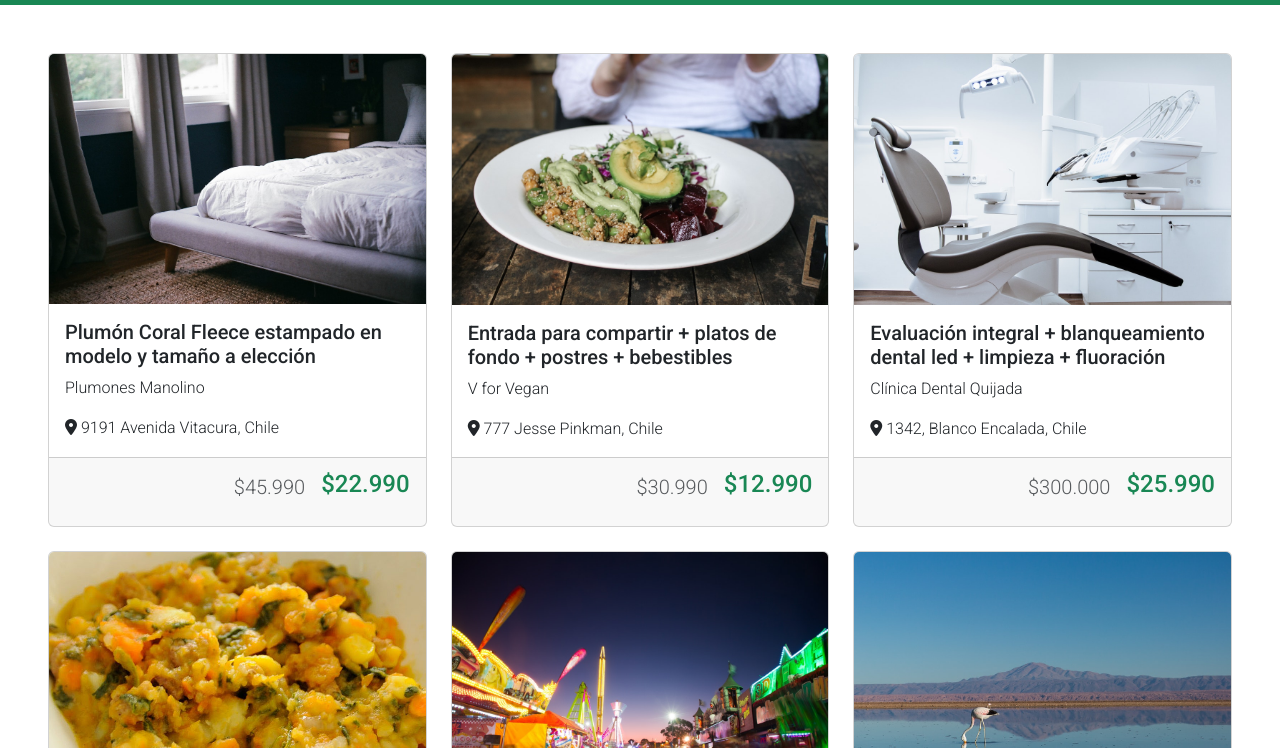
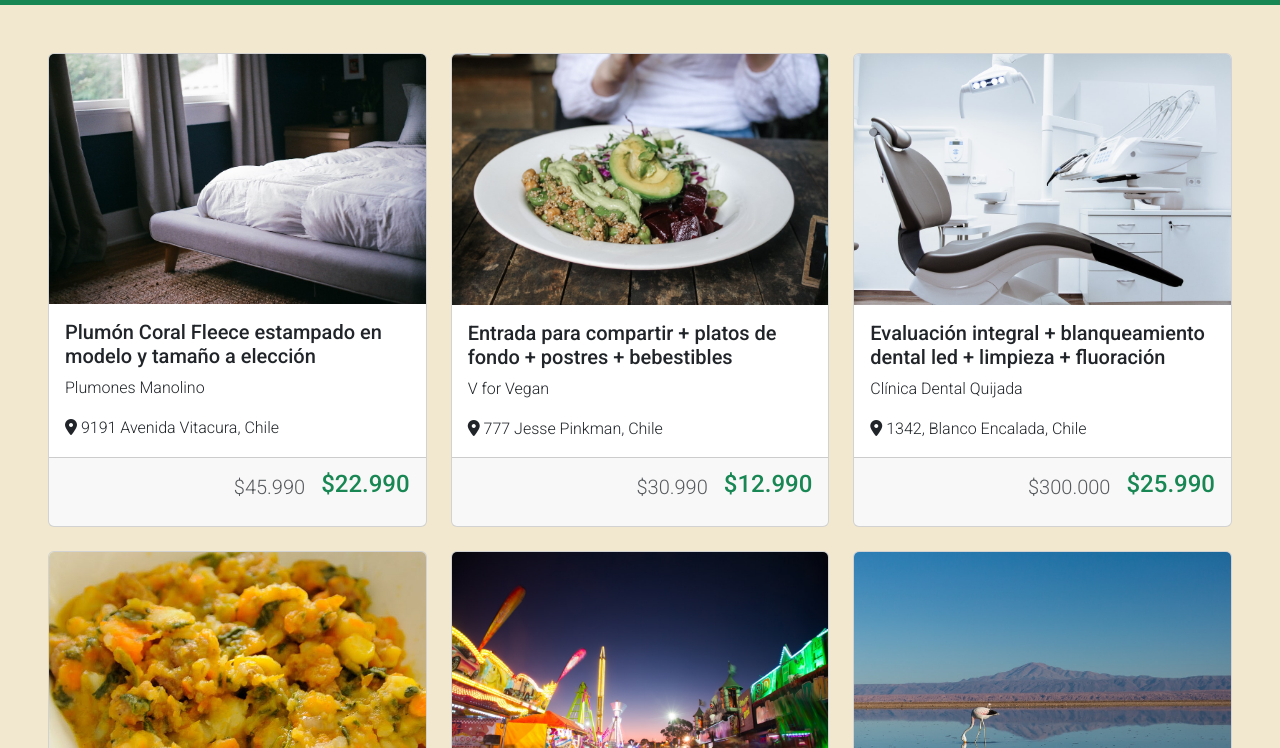
Before and after one commit to Benjam1nSot0/Cuppon, a plain HTML site: page index.html in a window 1280 px wide. Shown: the part 52-800 px from the top of the page. Drawn offline with nearby package versions, Linux system fonts and the light colour scheme.

Commit message:
Feat: Cambio de color background del body

```diff
--- a/css/style.css
+++ b/css/style.css
@@ -15,6 +15,7 @@
 body {
   font-family: Roboto, sans-serif;
   font-weight: 300;
+  background-color: #f2e8cf;
 }
 
 .oferta,
```
